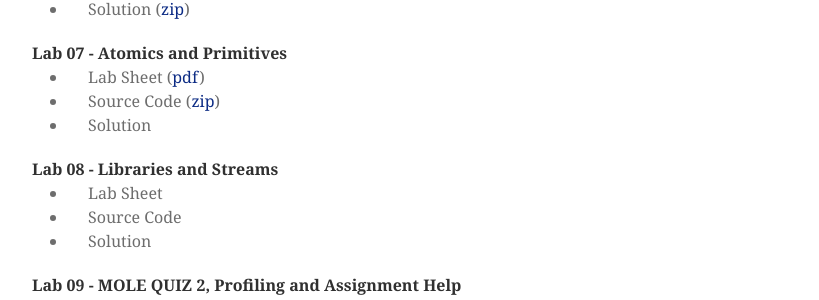
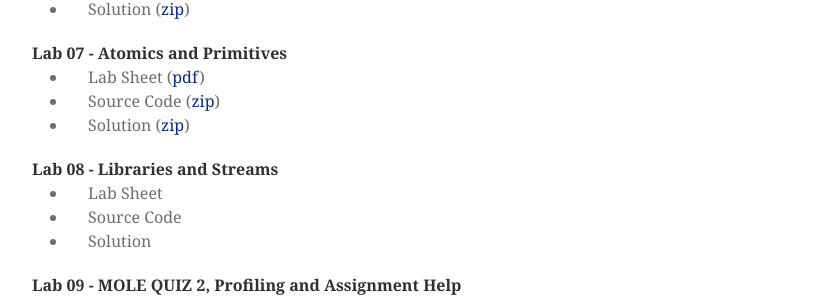
Before and after one commit to mondus/mondus.github.io, a Jekyll site: the page built from teaching/COM4521/index.md, in a window 1280 px wide and 900 px high, scrolled down 5383 px. Shown: the part 146-446 px from the top of the window, without its empty margins (208-1027 px from the left). Built offline with Jekyll 4.4.1, drawn with Linux system fonts in a browser that asks for light colours; nearby versions of some CDN libraries; some web fonts are replaced.

Commit message:
Update index.md

```diff
--- a/teaching/COM4521/index.md
+++ b/teaching/COM4521/index.md
@@ -246,7 +246,7 @@ If you are unfamiliar with Linux and the bash shell then this is probably not fo
 
 * Lab Sheet ([pdf](https://drive.google.com/file/d/0B2HbOiEppVPMTjI4aTVBekZYVmc/view?usp=sharing))
 * Source Code ([zip](https://github.com/mondus/com4521/archive/Lab07_src.zip))
-* Solution
+* Solution ([zip](https://github.com/mondus/com4521/archive/Lab07_sln.zip))
 
 #### Lab 08 - Libraries and Streams
 
```
